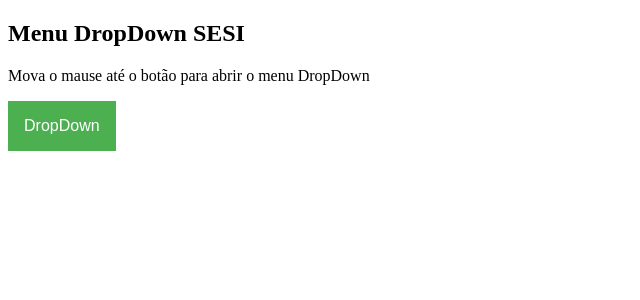
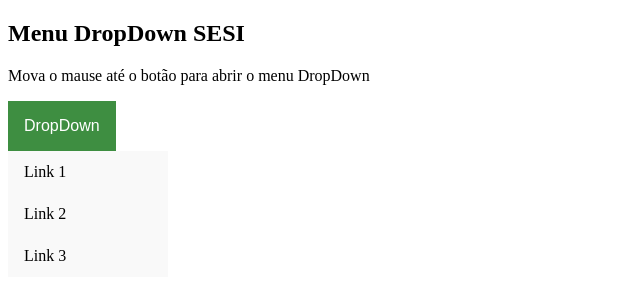
Before and after one commit to jotape-senai/estudos_html, a plain HTML site: page menus/menudropdown.html in a window 1280 px wide. In both pictures the pointer is over the button "DropDown". Shown: the whole page, without its empty margins (0-640 px from the left). Drawn offline with Linux system fonts and the light colour scheme.

Commit message:
finalização do menu em DropDown

```diff
--- a/menus/menudropdown.html
+++ b/menus/menudropdown.html
@@ -1,11 +1,12 @@
 <!DOCTYPE html>
 <html lang=pt-br">
+
 <head>
     <meta charset="UTF-8">
     <meta name="viewport" content="width=device-width, initial-scale=1.0">
     <title>Menu DropDown</title>
     <style>
-        .dropbtn{
+        .dropbtn {
             background-color: #4caf50;
             color: white;
             padding: 16px;
@@ -13,19 +14,40 @@
             border: none;
             cursor: pointer;
         }
-        .dropdown{
+
+        .dropdown {
             position: relative;
             display: inline-block;
         }
-        .dropdown-conteudo{
+
+        .dropdown-conteudo {
             display: none;
             position: absolute;
             background-color: #f9f9f9;
             min-width: 160px;
             box-shadow: 0 8px 16px 0 rgb(from 0, 0, 0, 0.2);
+            z-index: 1;
+        }
+
+        .dropdown-conteudo a {
+            color: black;
+            padding: 12px 16px;
+            text-decoration: none;
+            display: block;
+        }
+
+        .dropdown-conteudo a:hover {
+            background-color: #f1f1f1;
+        }
+        .dropdown:hover .dropdown-conteudo{
+            display: block;
+        }
+        .dropdown:hover .dropbtn{
+            background-color: #3e8e41;
         }
     </style>
 </head>
+
 <body>
     <h2>Menu DropDown SESI</h2>
     <p>Mova o mause até o botão para abrir o menu DropDown</p>
@@ -38,4 +60,5 @@
         </div>
     </div>
 </body>
+
 </html>
```
